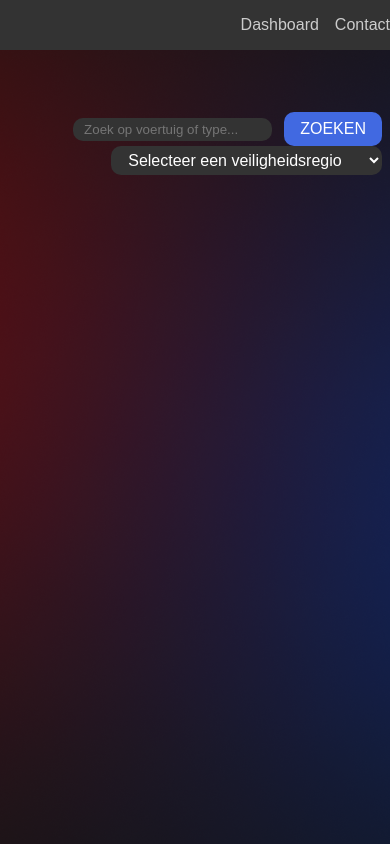
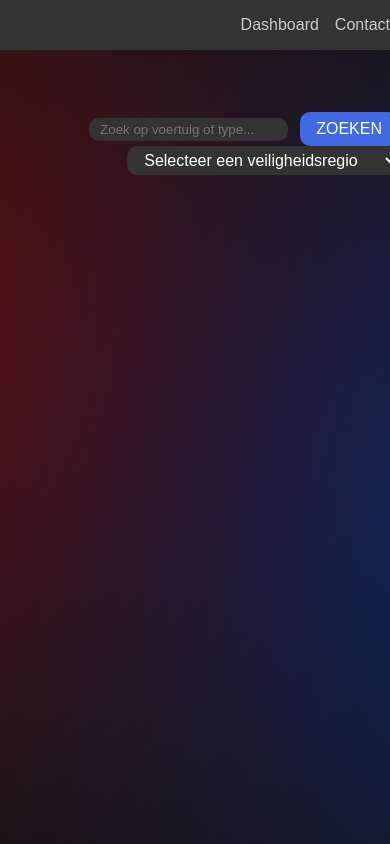
Before and after one commit to JR04-Information/jr04-information.github.io, a plain HTML site: page lijst2.html in a window 390 px wide. Shown: the top 844 px of the page. Drawn offline with nearby package versions, Linux system fonts and the light colour scheme.

Commit message:
Update lijst2.html

```diff
--- a/lijst2.html
+++ b/lijst2.html
@@ -142,7 +142,7 @@
         @media (max-width: 768px) {
             .search-dropdown-container {
                 align-items: flex-end; /* Zorgt dat de elementen naar rechts worden uitgelijnd */
-                margin-left: 1rem; /* Duwt de container verder naar rechts */
+                margin-left: auto; /* Duwt de container verder naar rechts */
                 margin-right: 1rem; /* Voegt wat ruimte aan de rechterkant toe */
             }
         }
```
